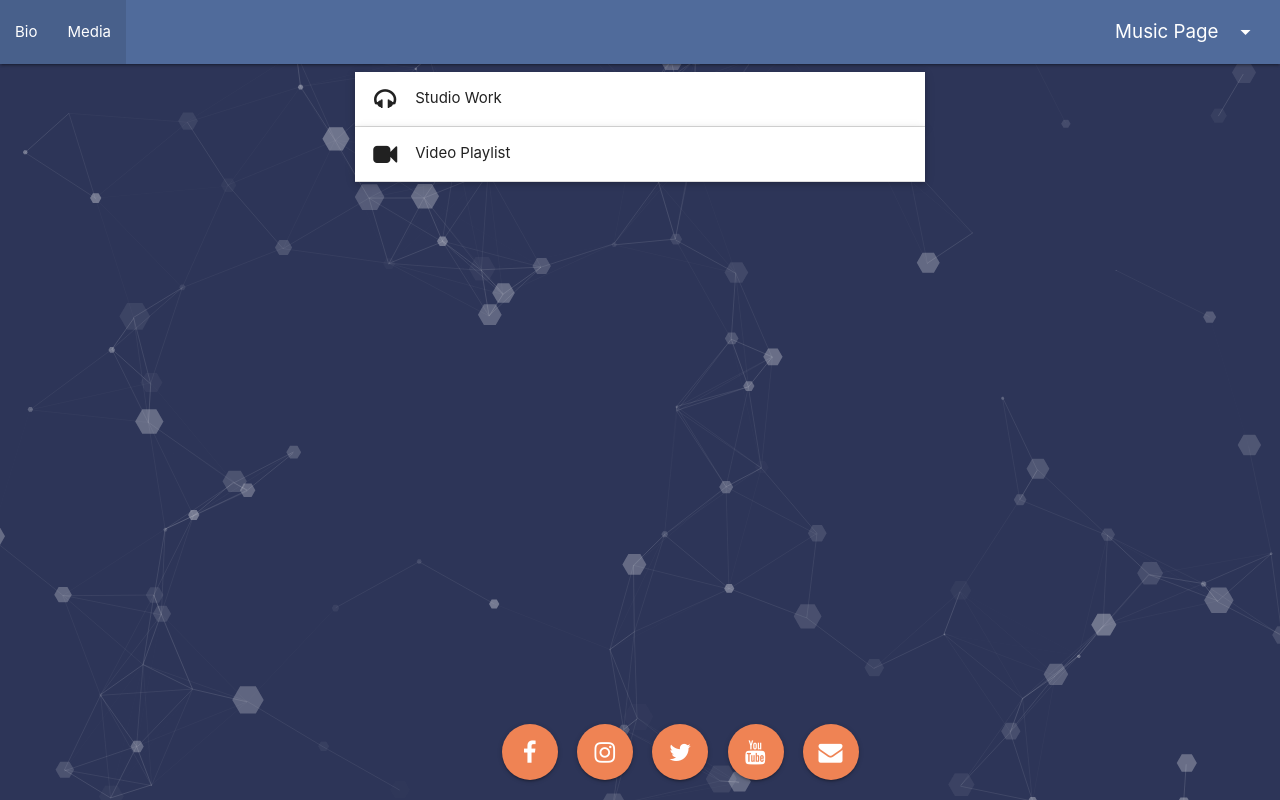
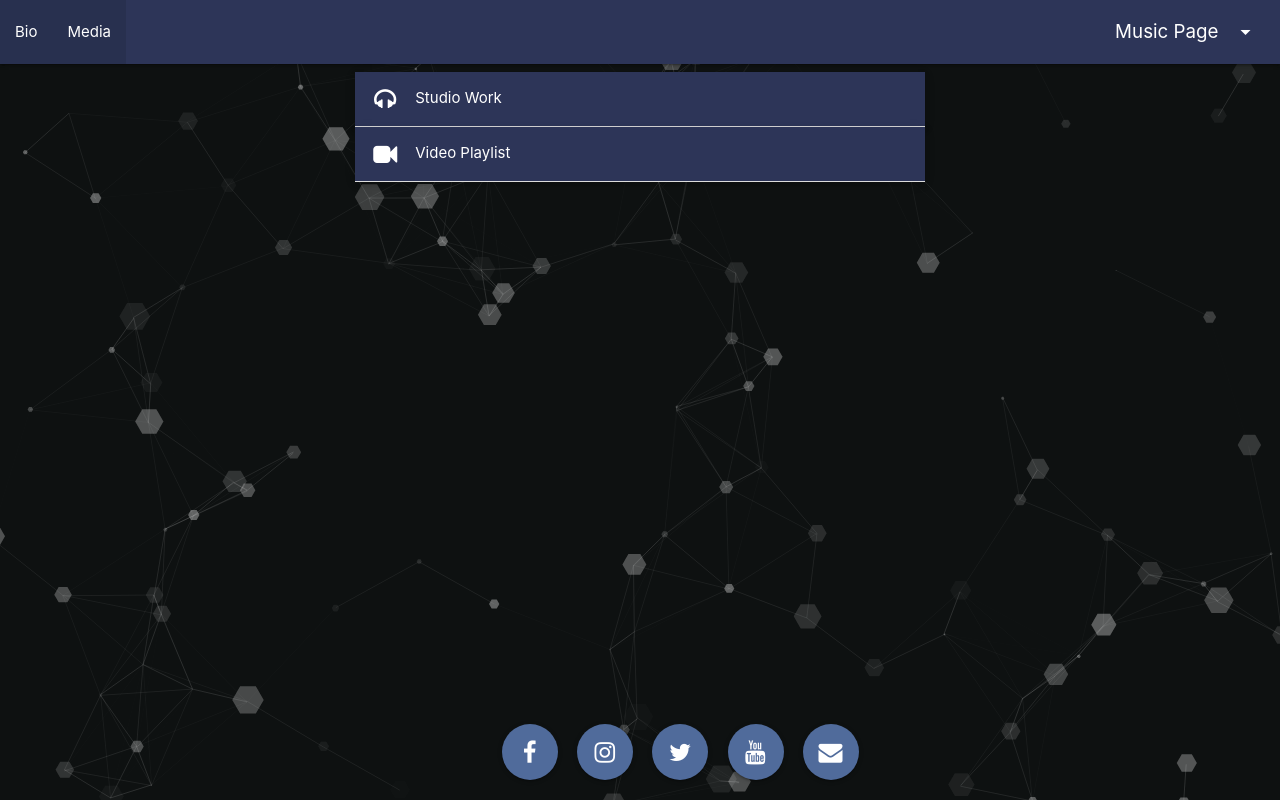
Before and after one commit to delaneyestrada/portfoliosite, a Flask app: page /media in a window 1280 px wide. Run offline with Flask 2, Linux system fonts and the light colour scheme; parts of the project's set-up code (start-up, migrations or seed data) failed here and were passed over; some libraries are stand-ins or nearby versions.

Commit message:
change color scheme for musician templates

```diff
--- a/templates/musician-base.html
+++ b/templates/musician-base.html
@@ -18,6 +18,7 @@
         --silver: hsla(180, 1%, 75%, 1);
         --white: hsla(0, 0%, 100%, 1);
         --mandarin: #EF8354;
+        --black: #0e1111;
     }
 
     a {
@@ -41,7 +42,7 @@
     }
 
     .intro-background {
-        background-color: var(--space-cadet);
+        background-color: var(--black);
     }
 
     .div-center {
@@ -59,10 +60,10 @@
     }
 
     #music-nav {
-      background-color: var(--independence);
+      background-color: var(--space-cadet);
     }
     #bio-panel {
-      background-color: var(--independence);
+      background-color: var(--space-cadet);
     }
     .page-footer {
         position:fixed;
@@ -71,17 +72,17 @@
         background-color: transparent;
     }
     .social-button {
-        background-color: var(--mandarin);
+        background-color: var(--independence);
         margin-right: 1rem;
     }
     .social-button:visited {
+        background-color: var(--independence);
+    }
+    .social-button:hover {
         background-color: var(--mandarin);
     }
-    .social-button:hover {
+    .social-button:active {
         background-color: var(--independence);
-    }
-    .social-button:active {
-        background-color: var(--mandarin);
     }
     .embed-container {
         position: relative;
@@ -102,6 +103,12 @@
         height: 100%;
         width: 100%;
         z-index: -1;
+    }
+    .collapsible-header {
+        background-color: var(--space-cadet);
+    }
+    .collapsible-body {
+        background-color: var(--space-cadet);
     }
 </style>
 </head>
--- a/templates/musician-media.html
+++ b/templates/musician-media.html
@@ -1,7 +1,7 @@
 {% extends "musician-base.html" %}
 {% block content %}
 <div class="col s6 offset-s3" style="max-height:100%">
-    <ul class="collapsible popout">
+    <ul class="collapsible popout white-text">
         <li>
             <div class="collapsible-header"><i class="fa fa-headphones"></i>Studio Work</div>
             <div class="collapsible-body"><div class='embed-container'><iframe src="https://open.spotify.com/embed/playlist/2wnwpJWybTBKCXUeM1zLBD" frameborder="0" allowtransparency="true" allow="encrypted-media"></iframe></div></div>
```
